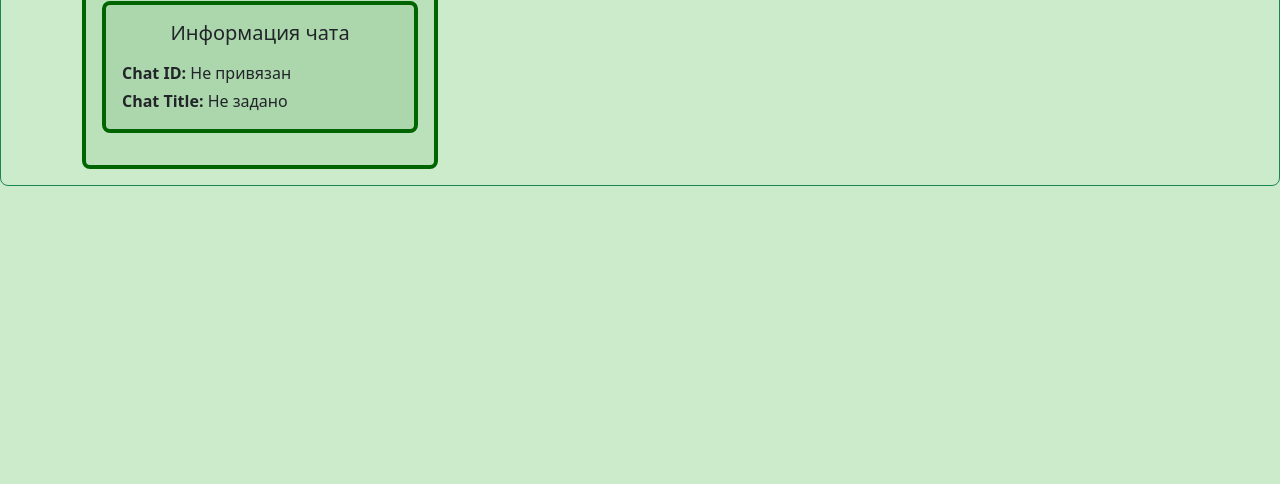
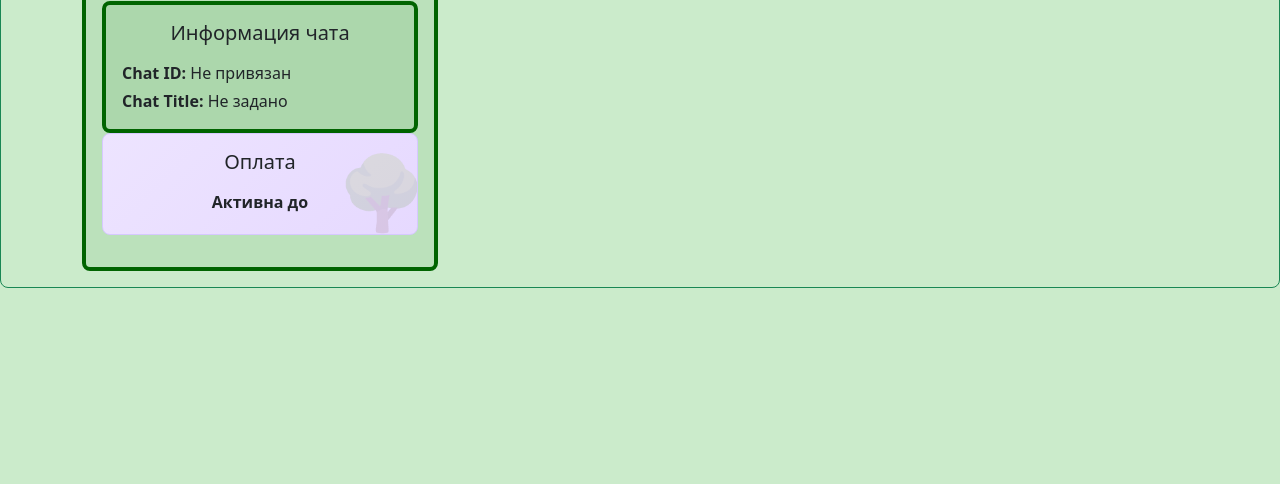
Before and after one commit to pirratoz/ToadServiceWeb, a Python web app: template source/templates/infoProfile.html in a window 1280 px wide. Shown: the part 250-734 px from the top of the page. Run offline with Jinja, Linux system fonts and the light colour scheme; the template is opened without the code that fills it, so the values that code supplies are empty.

Commit message:
feat(): add card payment

```diff
--- a/source/templates/infoProfile.html
+++ b/source/templates/infoProfile.html
@@ -40,6 +40,38 @@
                                 {{ user.chat_title if user.chat_title else "Не задано" }}
                             </li>
                         </ul>
+                    </div>
+
+                    <div class="p-3 rounded-3 position-relative"
+                    style="
+                        background: linear-gradient(135deg, #ede4ff, #e6d9ff);
+                        border: 1px solid #d6c8ff;
+                        overflow: hidden;
+                    ">
+
+                        <!-- Декоративное дерево -->
+                        <div style="
+                            position: absolute;
+                            right: -10px;
+                            bottom: -10px;
+                            font-size: 72px;
+                            opacity: 0.15;
+                        ">
+                            🌳
+                        </div>
+
+                        <h5 class="text-center mb-3 text-dark">
+                            Оплата
+                        </h5>
+
+                        <div class="text-center">
+                            <div class="fw-semibold mb-1">
+                                Активна до
+                            </div>
+                            <div class="fs-5">
+                                {{ user.paid_until.strftime("%H:%M:%S %d.%m.%Y") }}
+                            </div>
+                        </div>
                     </div>
 
                 </ul>
```
